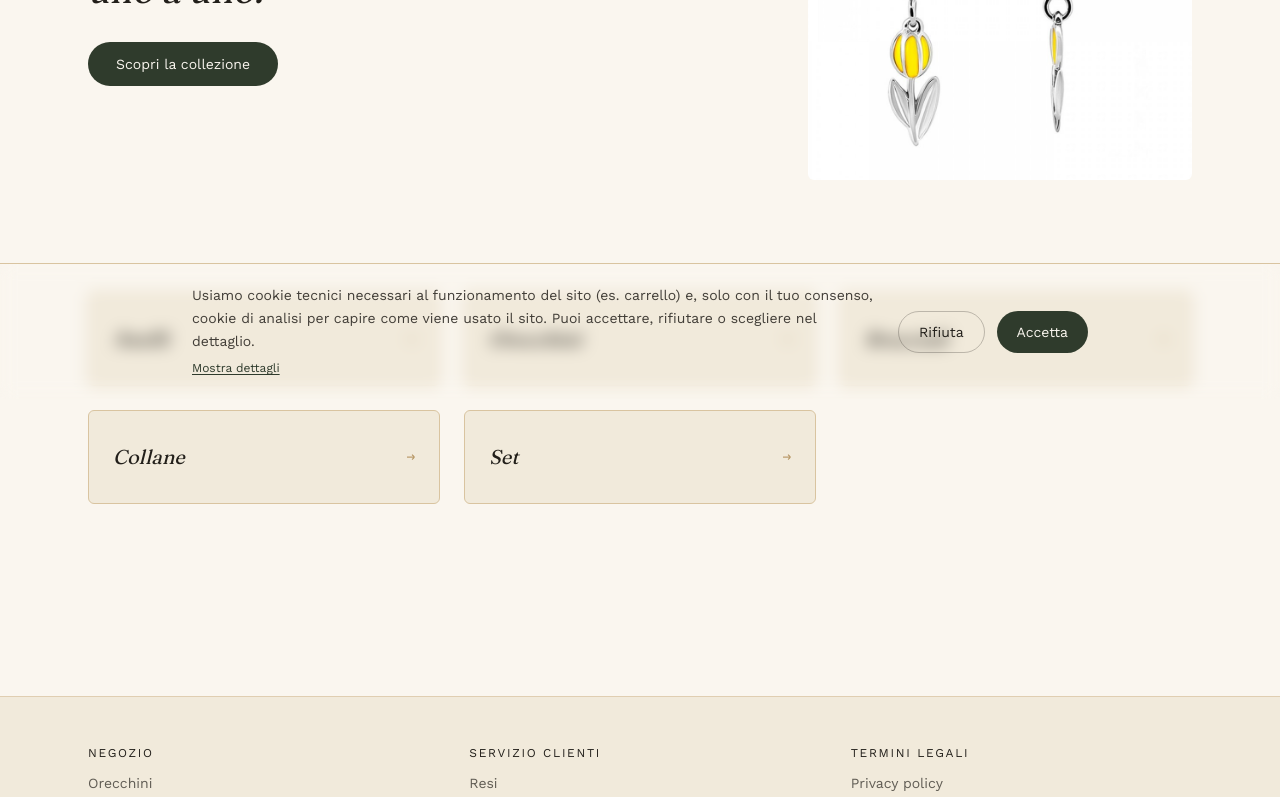
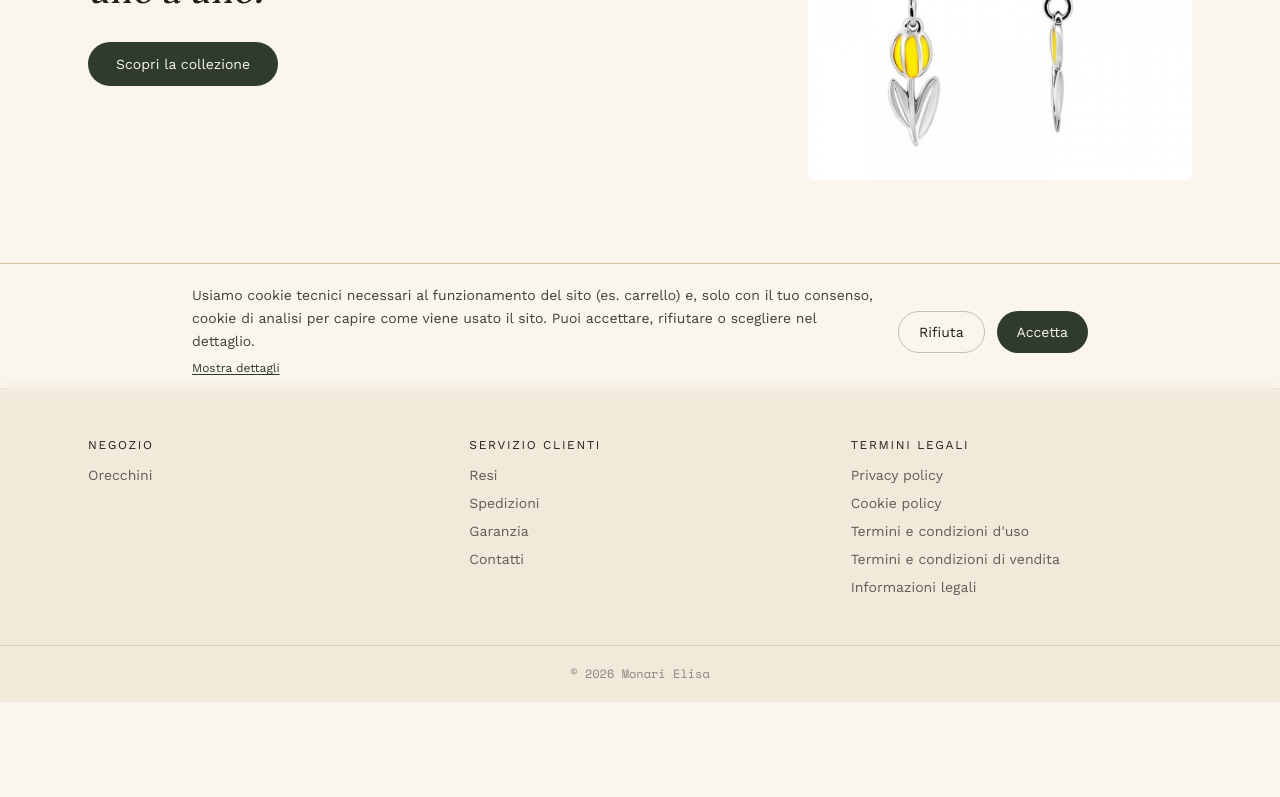
Before and after one commit to jassermaazaoui111-stack/Monari_Elisa, a Next.js app in the folder monari-elisa/monari-elisa/: page / in a window 1280 px wide. Shown: the part 401-1198 px from the top of the page. After the commit the page ends 1103 px from the top, so only its background shows below. Built offline with nearby package versions, Linux system fonts and the light colour scheme.

Commit message:
Update page.tsx

```diff
--- a/monari-elisa/monari-elisa/app/page.tsx
+++ b/monari-elisa/monari-elisa/app/page.tsx
@@ -43,29 +43,6 @@ export default function Home() {
           </div>
         </section>
       )}
-
-      <section className="mx-auto max-w-6xl px-6 pb-24 grid gap-6 sm:grid-cols-3">
-        {[
-          { nome: "Anelli", href: "/prodotti/anelli" },
-          { nome: "Orecchini", href: "/prodotti/orecchini" },
-          { nome: "Bracciali", href: "/prodotti/bracciali" },
-          { nome: "Collane", href: "/prodotti/collane" },
-          { nome: "Set", href: "/prodotti/set" },
-        ].map((c) => (
-          <Link
-            key={c.href}
-            href={c.href}
-            className="group flex items-center justify-between rounded-md border border-bronzoChiaro bg-avorioScuro px-6 py-8 hover:border-bronzo transition-colors"
-          >
-            <span className="font-display text-xl italic text-inchiostro">
-              {c.nome}
-            </span>
-            <span className="font-mono text-sm text-bronzo group-hover:translate-x-1 transition-transform">
-              →
-            </span>
-          </Link>
-        ))}
-      </section>
     </>
   );
 }
```
